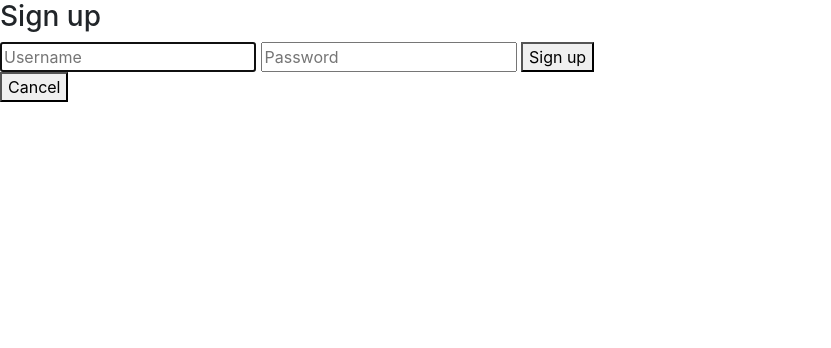
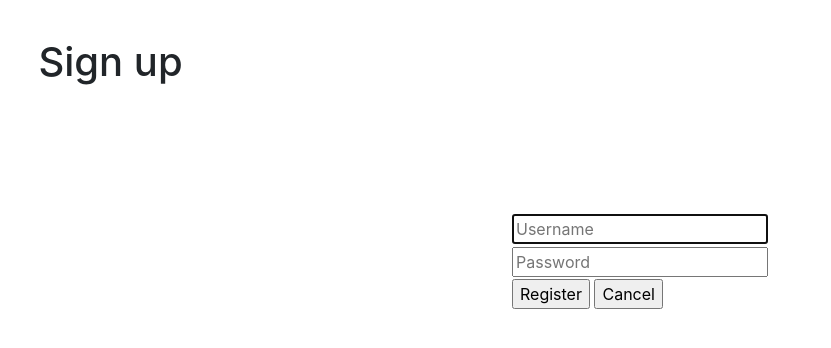
Before and after one commit to Magni0/AllInOneMD, a Flask app: page /signup in a window 1280 px wide. Shown: the part 56-404 px from the top of the page, without its empty margins (0-831 px from the left). Run offline with Flask 2, Linux system fonts and the light colour scheme; parts of the project's set-up code (start-up, migrations or seed data) failed here and were passed over; some libraries are stand-ins or nearby versions.

Commit message:
added styling to register page

```diff
--- a/src/controllers/auth_controller.py
+++ b/src/controllers/auth_controller.py
@@ -13,6 +13,10 @@ def home():
 
 @auth.route("/auth/register", methods=["POST"])
 def auth_register():
+
+    if request.form.get("Cancel") != None:
+        return redirect(url_for("auth.home"))
+
     # user_fields = user_schema.load(request.json)
     username = request.form.get("username")
     password = request.form.get("password")
--- a/src/static/login-styles.css
+++ b/src/static/login-styles.css
@@ -1,3 +1,7 @@
+h1.login-title {
+    margin: 3%;
+}
+
 .login-form {
     display: flex;
     justify-content: center;
--- a/src/static/register-styles.css
+++ b/src/static/register-styles.css
@@ -0,0 +1,14 @@
+h1.register-title {
+    margin: 3%;
+}
+
+.register-form {
+    display: flex;
+    justify-content: center;
+    margin-top: 10%;
+}
+
+input.register-info {
+    display: block;
+    margin-bottom: 1%;
+}
--- a/src/templates/login.html
+++ b/src/templates/login.html
@@ -2,7 +2,7 @@
 
 {% block content %}
     <div>
-        <h3>Login</h3>
+        <h1 class="login-title">Login</h1>
         <div class="login-form">
             <form action="{{ url_for('auth.auth_login') }}" method="POST">
                 <input class="login-info" type="text" name="username" placeholder="Username" autofocus="">
--- a/src/templates/register.html
+++ b/src/templates/register.html
@@ -2,14 +2,14 @@
 
 {% block content %}
     <div>
-        <div>
-            <h3>Sign up</h3>
+        <h1 class="register-title">Sign up</h1>
+        <div class="register-form">
+            <form action="{{ url_for('auth.auth_register') }}" method="POST">
+                <input class="register-info" type="text" name="username" placeholder="Username" autofocus="">
+                <input class="register-info" type="text" name="password" placeholder="Password">
+                <input type="submit" name="Register" value="Register">
+                <input type="submit" name="Cancel" value="Cancel">
+            </form>
         </div>
-        <form action="{{ url_for('auth.auth_register') }}" method="POST">
-            <input type="text" name="username" placeholder="Username" autofocus="">
-            <input type="text" name="password" placeholder="Password">
-            <button>Sign up</button>
-        </form>
-        <a href="index.html"><button>Cancel</button></a>
     </div>
 {% endblock %}
```
